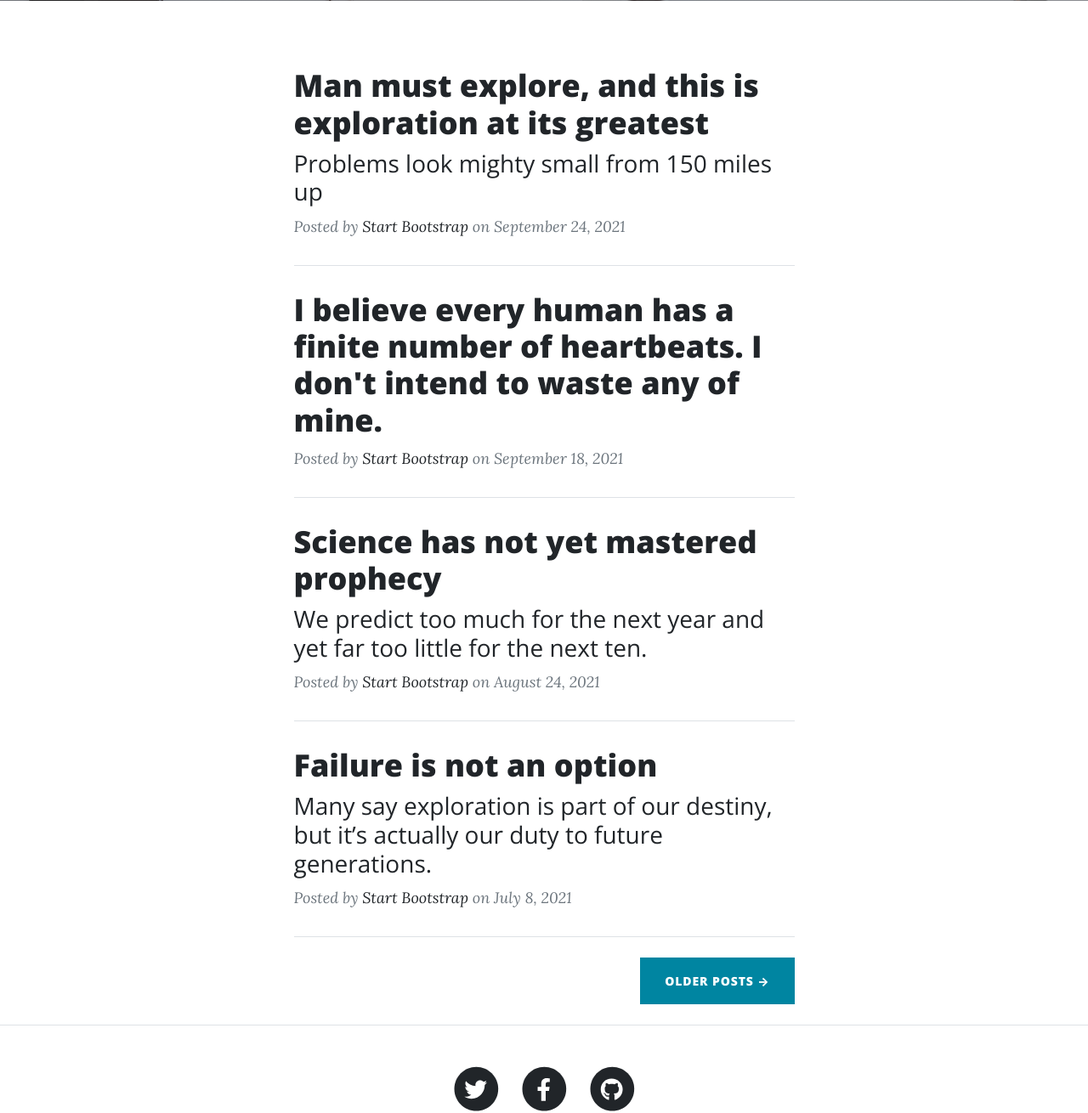
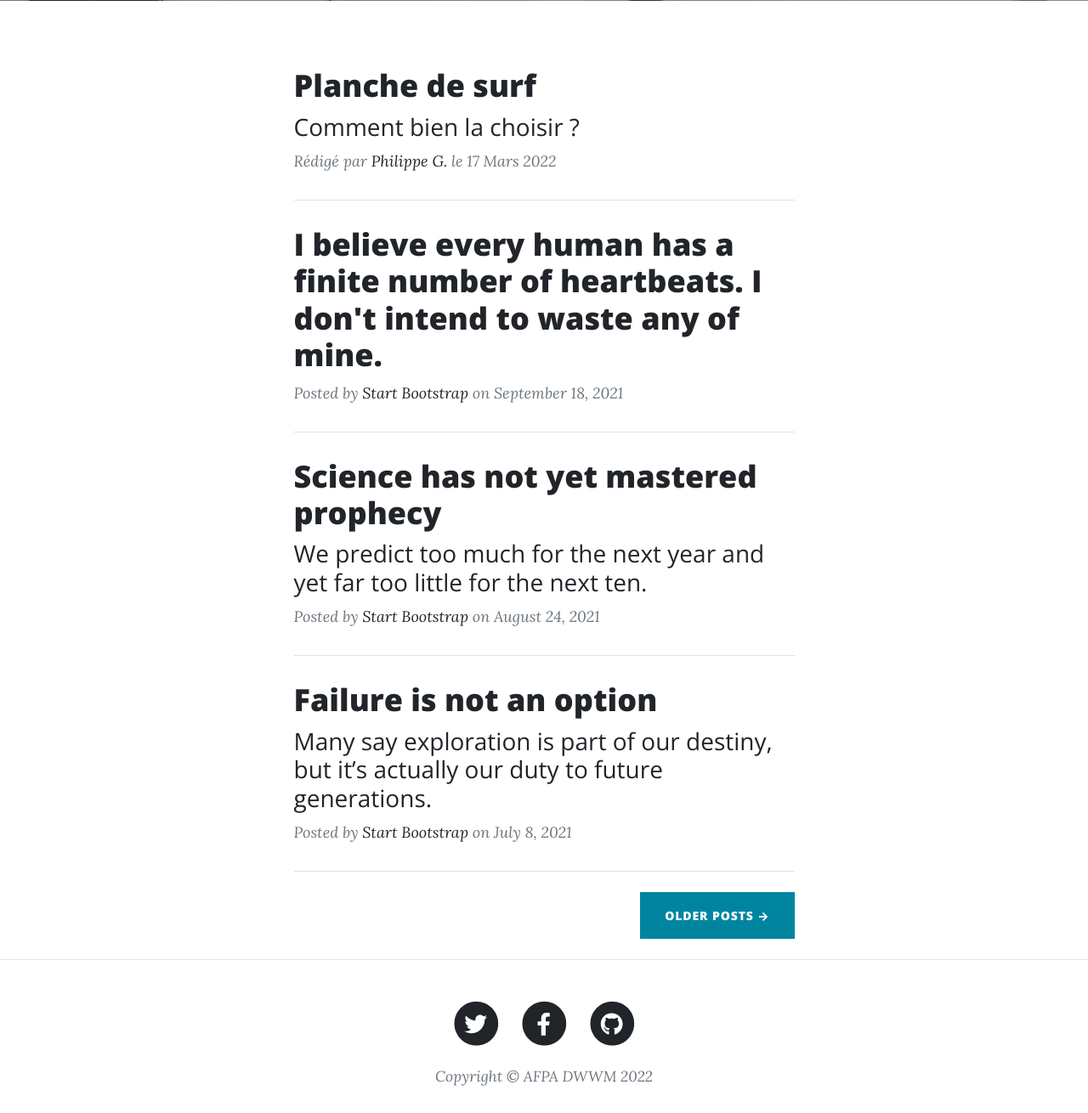
Before and after one commit to Vikarious/clean-blog-php, a PHP site: page / in a window 1280 px wide. Shown: the part 531-1841 px from the top of the page at 85% size. After the commit the page ends 1809 px from the top, so only its background shows below. Run offline with PHP 8.4, Linux system fonts and the light colour scheme.

Commit message:
added 4 models

```diff
--- a/about.php
+++ b/about.php
@@ -1,3 +1,4 @@
+        <?php include("model/about.model.php"); ?>
 
 
         <?php include("nav.inc.php"); ?>
--- a/contact.php
+++ b/contact.php
@@ -1,3 +1,4 @@
+        <?php include("model/contact.model.php"); ?>
 
 
         <?php include("nav.inc.php"); ?>
--- a/header.inc.php
+++ b/header.inc.php
@@ -1,5 +1,5 @@
         <!-- Page Header-->
-<header class="masthead" style="background-image: url('assets/img/home-bg.jpg')">
+        <header class="masthead" style="background-image: url('<?= $bg ?>')">
             <div class="container position-relative px-4 px-lg-5">
                 <div class="row gx-4 gx-lg-5 justify-content-center">
                     <div class="col-md-10 col-lg-8 col-xl-7">
--- a/index.php
+++ b/index.php
@@ -1,4 +1,5 @@
         <?php include("model/home.model.php"); ?>
+
 
         <?php include("nav.inc.php"); ?>
 
@@ -10,21 +11,21 @@
                 <div class="col-md-10 col-lg-8 col-xl-7">
                     <!-- Post preview-->
                     <div class="post-preview">
-                <a href="post.html">
-                    <h2 class="post-title">Man must explore, and this is exploration at its greatest</h2>
-                    <h3 class="post-subtitle">Problems look mighty small from 150 miles up</h3>
+                        <a href="post.php">
+                            <h2 class="post-title"><?= $title_art_1 ?></h2>
+                            <h3 class="post-subtitle"><?= $subtitle_art_1 ?></h3>
                         </a>
                         <p class="post-meta">
-                    Posted by
-                    <a href="#!">Start Bootstrap</a>
-                    on September 24, 2021
+                            Rédigé par
+                            <a href="#!"><?= $author_art_1 ?></a>
+                            le <?= $date_art_1 ?>
                         </p>
                     </div>
                     <!-- Divider-->
                     <hr class="my-4" />
                     <!-- Post preview-->
                     <div class="post-preview">
-                <a href="post.html"><h2 class="post-title">I believe every human has a finite number of heartbeats. I don't intend to waste any of mine.</h2></a>
+                        <a href="post.php"><h2 class="post-title">I believe every human has a finite number of heartbeats. I don't intend to waste any of mine.</h2></a>
                         <p class="post-meta">
                             Posted by
                             <a href="#!">Start Bootstrap</a>
@@ -35,7 +36,7 @@
                     <hr class="my-4" />
                     <!-- Post preview-->
                     <div class="post-preview">
-                <a href="post.html">
+                        <a href="post.php">
                             <h2 class="post-title">Science has not yet mastered prophecy</h2>
                             <h3 class="post-subtitle">We predict too much for the next year and yet far too little for the next ten.</h3>
                         </a>
@@ -49,7 +50,7 @@
                     <hr class="my-4" />
                     <!-- Post preview-->
                     <div class="post-preview">
-                <a href="post.html">
+                        <a href="post.php">
                             <h2 class="post-title">Failure is not an option</h2>
                             <h3 class="post-subtitle">Many say exploration is part of our destiny, but it’s actually our duty to future generations.</h3>
                         </a>
--- /dev/null
+++ b/model/about.model.php
@@ -0,0 +1,4 @@
+<?php
+$bg = 'assets/img/about-bg.jpg';
+$title = 'Blog de surf';
+$subtitle = 'A propos du site';
--- /dev/null
+++ b/model/contact.model.php
@@ -0,0 +1,4 @@
+<?php
+$bg = 'assets/img/contact-bg.jpg';
+$title = 'Blog de surf';
+$subtitle = 'Contactez-nous';
--- a/model/home.model.php
+++ b/model/home.model.php
@@ -1,3 +1,9 @@
 <?php
-$title = "Blog de surf";
-$subtitle = "Le meilleur sport de glisse !";
+$bg = 'assets/img/home-bg.jpg';
+$title = 'Blog de surf';
+$subtitle = 'Le meilleur sport de glisse !';
+
+$title_art_1 = 'Planche de surf';
+$subtitle_art_1 = 'Comment bien la choisir ?';
+$author_art_1 = 'Philippe G.';
+$date_art_1 = '17 Mars 2022';
--- a/post.php
+++ b/post.php
@@ -10,9 +10,7 @@
             <div class="container px-4 px-lg-5">
                 <div class="row gx-4 gx-lg-5 justify-content-center">
                     <div class="col-md-10 col-lg-8 col-xl-7">
-                <p>
-                    <?php echo $content; ?>
-                </p>
+                        <p><?php echo $content; ?></p>
                     </div>
                 </div>
             </div>
```
Also changed, not shown: model/post1.model.php (+13 -5 lines). Lines whose indentation alone changed are shown as unchanged.
